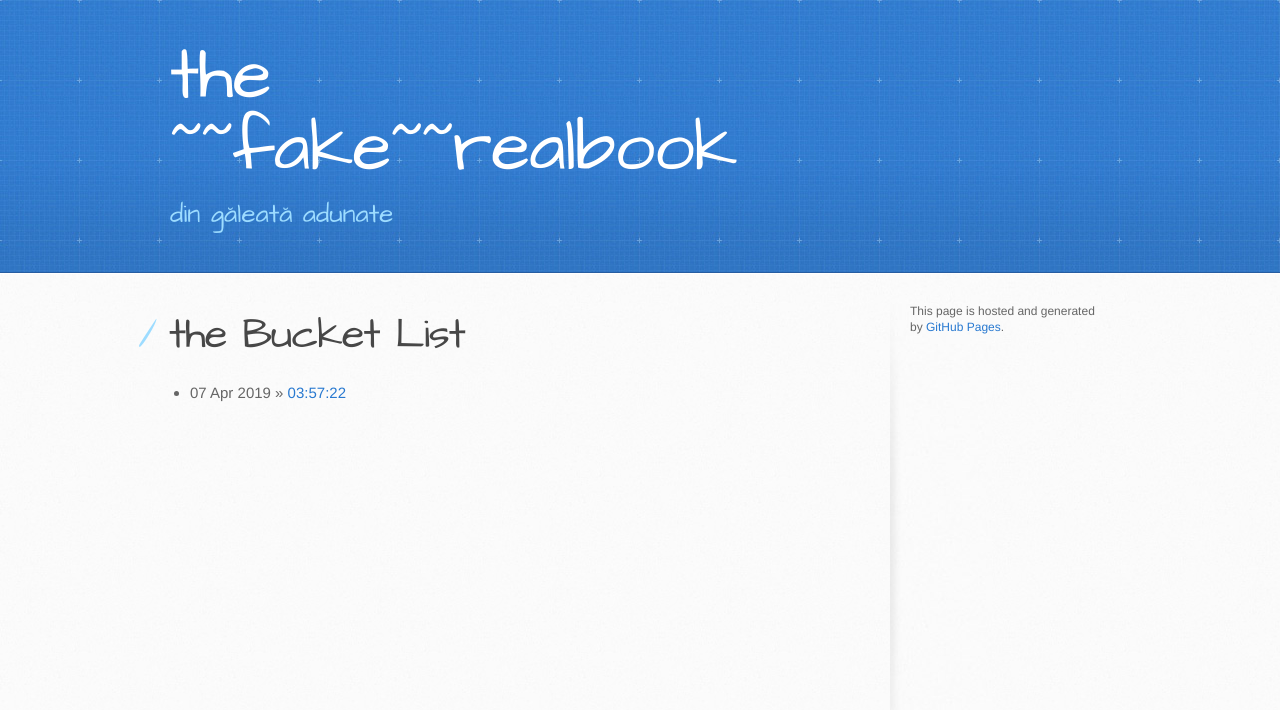
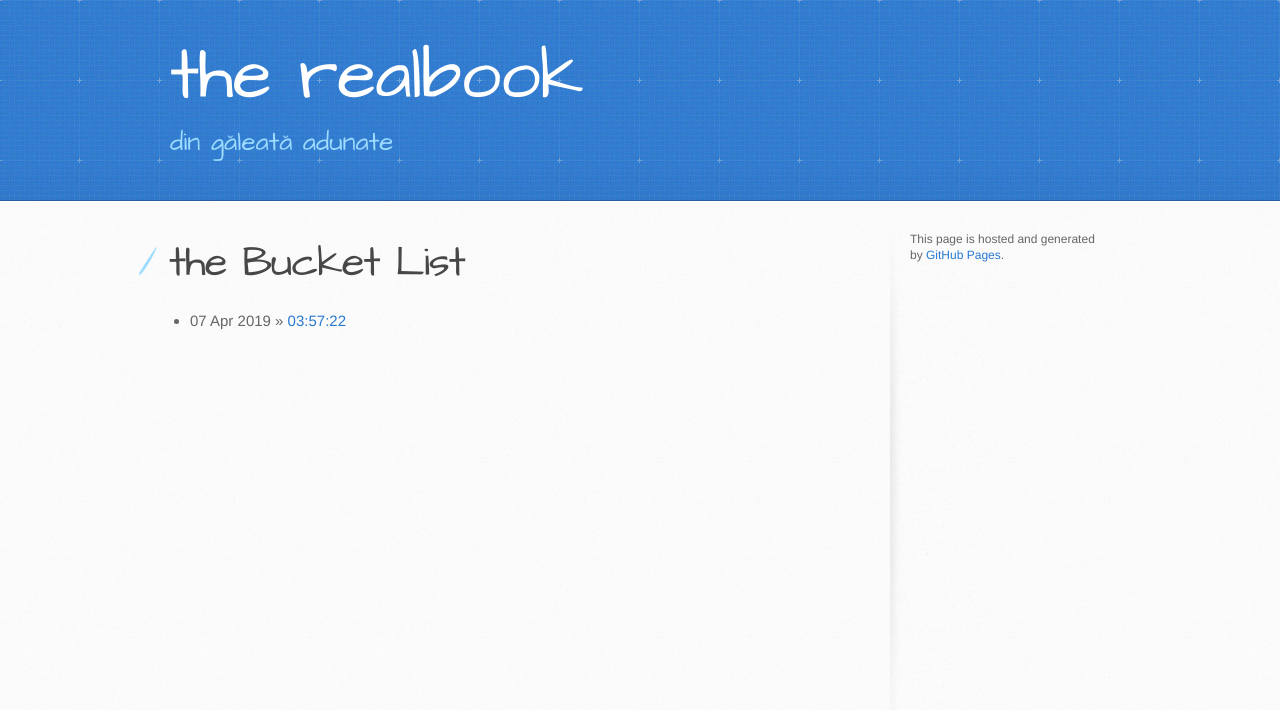
Before and after one commit to jokeru/facebook, a Jekyll site: the page built from index.html, in a window 1280 px wide. Shown: the top 710 px of the page. Built offline with Jekyll 4.4.1, drawn with Linux system fonts in a browser that asks for light colours.

Commit message:
Update _config.yml

```diff
--- a/_config.yml
+++ b/_config.yml
@@ -1,2 +1,3 @@
-title: the ~~fake~~realbook
+title: the realbook
 description: din găleată adunate
+permalink: /:title.html
```
